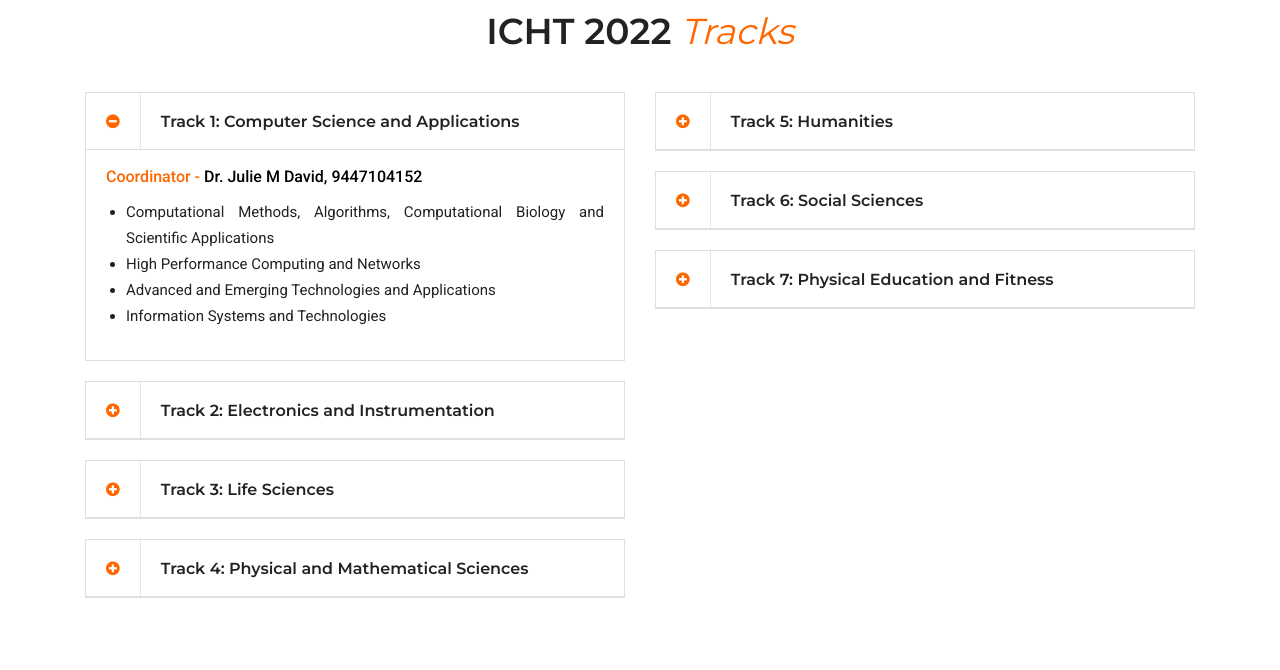
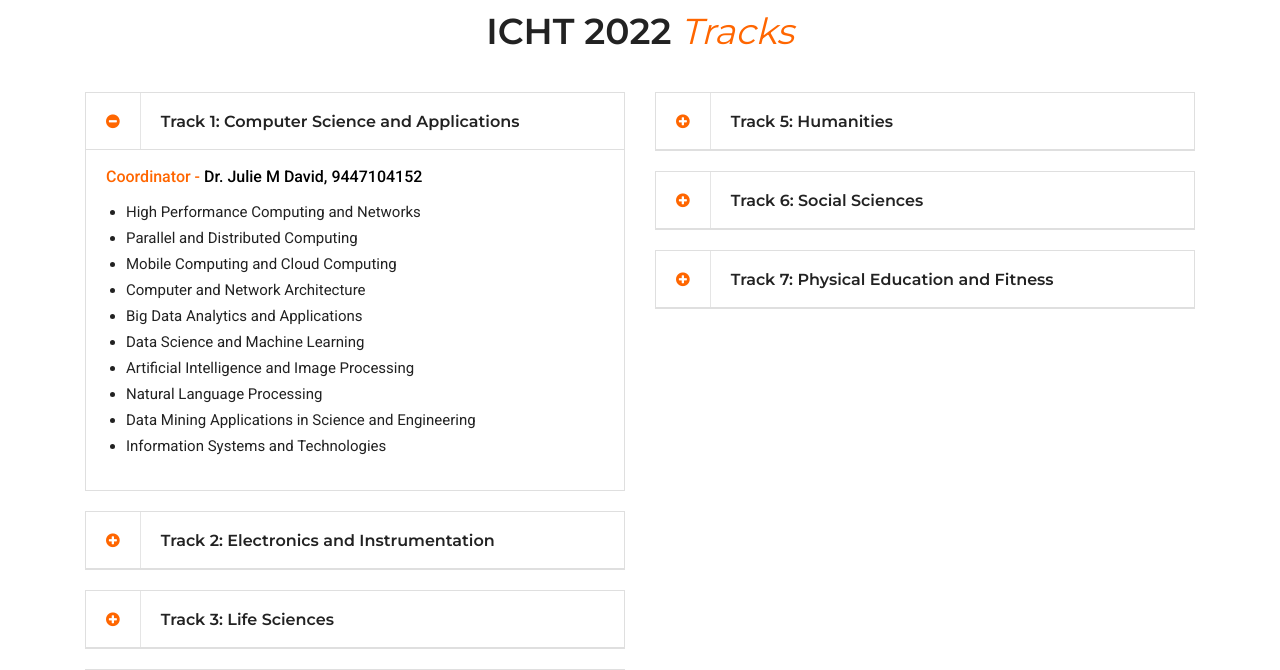
Before and after one commit to sarangi/ICHT2022, a PHP site: page /track.php in a window 1280 px wide, after a click on "Track 1: Computer Science and Applications". Shown: the part 103-773 px from the top of the page. Run offline with PHP 8.4, Linux system fonts and the light colour scheme; data that the repository does not hold is empty; some libraries are stand-ins or nearby versions.

Commit message:
Updation in Tracks and Advisory Board

```diff
--- a/about_us_4_4.php
+++ b/about_us_4_4.php
@@ -48,8 +48,8 @@
 										<li>Dr. Justin Paul, Professor, University of Puerto Rico, San Juan, PR, USA. Distinguished Professor, IIM, Kerala, India & Former Faculty member, University of Washington.</li>
 										<li>Dr. K A Zakkariya, Director, DDU Kaushal Kendra and Professor, School of Management Studies, Cochin University of Science and Technology, Kochi, Kerala, India.</li>
 										<li>Prof. Leons Wilfred Vaz, Dean, Department of Physical Education, Pedagogy, LNIPE, Gwalior Madhya Pradesh, India.</li>
-										<li>Dr. Madhu S Nair, Professor, Department of Computer Applications, Cochin University of Science and Technology, Kerala, India.</li>
-										<li>Dr. Sabu M K, Professor and Head, Department of Computer Applications, Cochin University of Science and Technology, Kerala, India.</li>
+										<li>Dr. M K Sabu, Professor and Head, Department of Computer Applications, Cochin University of Science and Technology, Kerala, India.</li>
+										<li>Dr. Madhu S Nair, Professor, Department of Computer Science, Cochin University of Science and Technology, Kerala, India.</li>
 										<li>Dr. Sibichan K Mathew, Professor and Head (Research), Fashion Management Studies, National Institute of Fashion Technology (NIFT), Delhi, India.</li>
 									</ul>
 							  	</div>
--- a/track_details.php
+++ b/track_details.php
@@ -30,9 +30,15 @@
 							  	<div class="card-body">
 									<b class="coordinator">Dr. Julie M David, 9447104152</b>
 									<ul>
-										<li>Computational Methods, Algorithms, Computational Biology and Scientific Applications</li>
 										<li>High Performance Computing and Networks</li>
-										<li>Advanced and Emerging Technologies and Applications</li>
+										<li>Parallel and Distributed Computing</li>
+										<li>Mobile Computing and Cloud Computing</li>
+										<li>Computer and Network Architecture</li>
+										<li>Big Data Analytics and Applications</li>
+										<li>Data Science and Machine Learning</li>
+										<li>Artificial Intelligence and Image Processing</li>
+										<li>Natural Language Processing</li>
+										<li>Data Mining Applications in Science and Engineering</li>
 										<li>Information Systems and Technologies</li>
 									</ul>
 							  	</div>
@@ -102,12 +108,12 @@
 								<div class="card-body">
 									<b class="coordinator">Dr. Nithin Chandran, 9995392693</b>
 									<ul>
-										<li>Nano hybrid materials</li>
-										<li>Bio-nano composites</li>
-										<li>Nanomaterials for Packaging application</li>
-										<li>Nano-materials, nano-electronics and nano-optics</li>
-										<li>Condensed matter physics</li>
-										<li>Superconductivity</li>
+										<li>Nanohybrid Materials</li>
+										<li>Bio-nano Composites</li>
+										<li>Nanomaterials for Packaging Application</li>
+										<li>Nano-materials, Nano-electronics and Nano-optics</li>
+										<li>Condensed Matter Physics</li>
+										<li>Superconductivity </li>
 										<li>Discrete Mathematics</li>
 										<li>Reliability Theory</li>
 									</ul>
@@ -135,13 +141,14 @@
 							  <div class="card-body">
 							  	<b class="coordinator">Dr. Bindu Jamal, 9048266066</b>
 								<ul>
-										<li>Power  and Sustainable Development</li>
-										<li>Ethics of the Digital Soul: Sustainability and Artificial Intelligence</li>
-										<li>Migration and Human Ecology </li>
-										<li>Gendered Dimensions of Environmental protest in South Asia</li>
-										<li>Climate change and Imagination</li>
-										<li>Environmental films and documentaries </li>
-										<li>Humanities in the post Human Era of the Anthropocene</li>
+									<li>Power  and Sustainable Development</li>
+									<li>Ethics, Digital Soul, Sustainability,  Artificial Intelligence</li>
+									<li>Migration and Human Ecology </li>
+									<li>Gendered Dimensions of Environmental Protest in South Asia</li>
+									<li>Climate Change and Human World</li>
+									<li>Environmental Films, Documentaries, Media</li>
+									<li>Humanities, Post Human Era, Anthropocene</li>
+									<li>Ecopolitics and Globalisation</li>
 								</ul>
 							  </div>
 							</div>
@@ -195,15 +202,14 @@
 							  	<div class="card-body">
 									<b class="coordinator">Haneefa K G, 9995508893</b>
 									<ul>
-										<li>Fitness Career abroad, performance enhancement, Talent identification</li>
-										<li>Covid and Breathing techniques</li>
-										<li>Yoga and wellness</li>
-										<li>Self defense for Women</li>
-										<li>Martial arts and fitness</li>
-										<li>Mental health and Physical fitness</li>
-										<li>Wearable technology in the fitness space</li>
-										<li>Strength training needs for daily life</li>
-										<li>Muscle Atrophy After Injury Guide</li>
+										<li>Performance Enhancement</li>
+										<li>Talent Identification</li>
+										<li>Physical Literacy</li>
+										<li>Covid 19 Opportunities Amidst Pandemic</li>
+										<li>Masterminding the Fitness Market</li>
+										<li>Self Defense and Fitness</li>
+										<li>Wearable Technology in the Fitness Space</li>
+										<li>Strength Training needs for Daily Life </li>
 									</ul>
 							  	</div>
 							</div>
```
